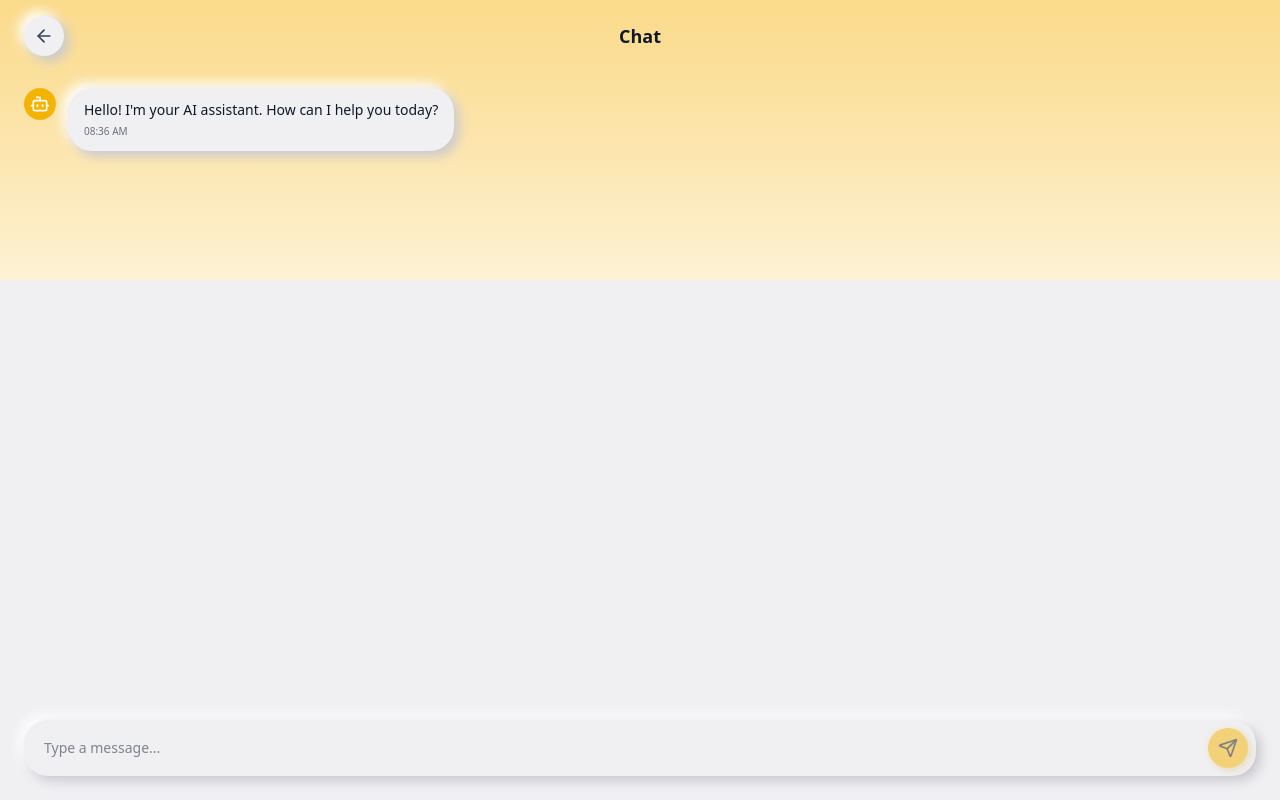
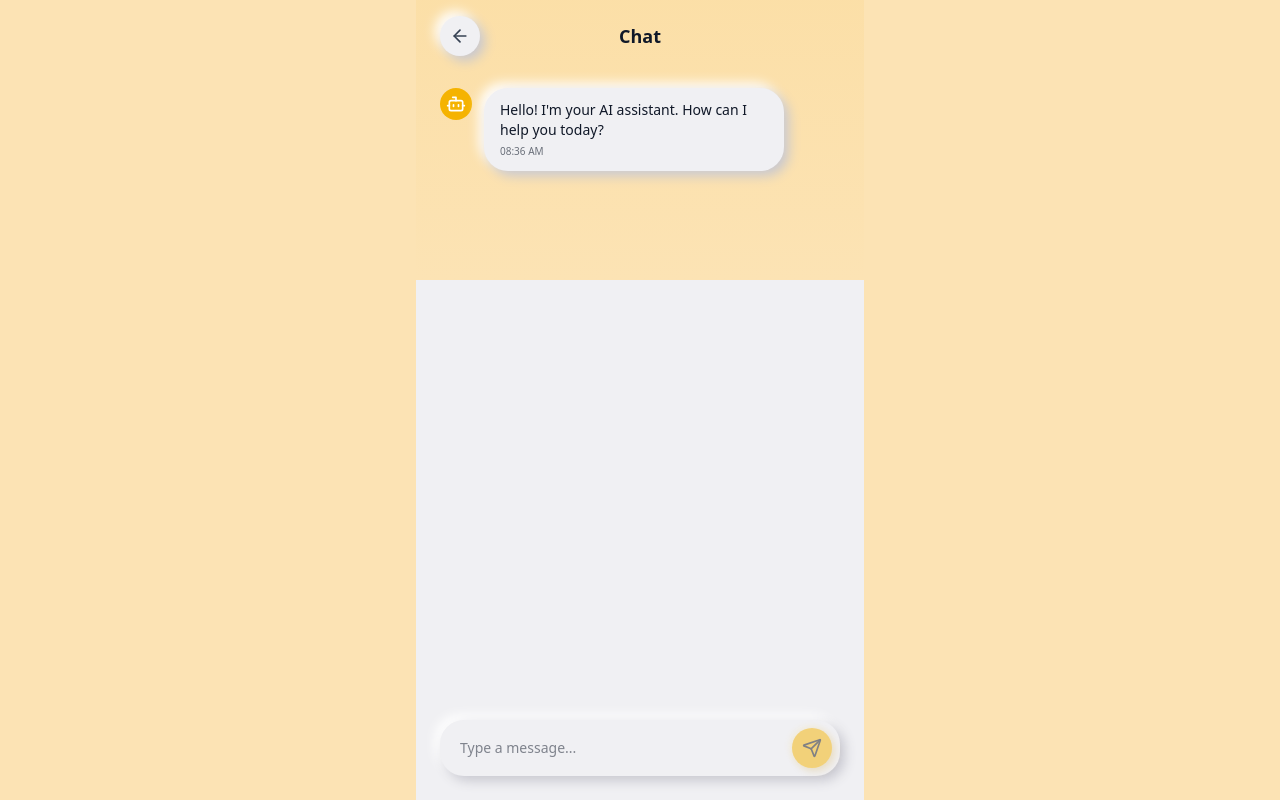
Before and after one commit to joelchoong/ScanTell, a Next.js app in the folder scantell/: page /chat in a window 1280 px wide. Built offline with nearby package versions, Linux system fonts and the light colour scheme; no server answers; sample sign-in values are in the browser's storage.

Commit message:
updated background

```diff
--- a/scantell/src/app/chat/page.tsx
+++ b/scantell/src/app/chat/page.tsx
@@ -13,7 +13,8 @@ export default async function ScanPage() {
   }
 
   return (
-    <div className="text-gray-900 font-sans selection:bg-yellow-100 flex flex-col h-screen" style={{ background: colors.primary.gradientTransparent }}>
+    <div className="text-gray-900 font-sans selection-bg-yellow-100 min-h-screen" style={{ background: colors.primary.solid }}>
+      <div className="max-w-md mx-auto relative h-screen flex flex-col" style={{ background: colors.primary.gradientTransparent }}>
         {/* Header with back button */}
         <div className="flex items-center px-6 py-4 sticky top-0 z-20">
           <Link href="/dashboard" className="w-10 h-10 softui-card flex items-center justify-center">
@@ -28,5 +29,6 @@ export default async function ScanPage() {
           <ScanView />
         </div>
       </div>
+    </div>
   );
 }
--- a/scantell/src/app/globals.css
+++ b/scantell/src/app/globals.css
@@ -11,10 +11,16 @@
   --inset-sm: inset 2px 2px 5px #c8c8d0, inset -2px -2px 5px #ffffff;
 }
 
-html,
+html {
+  background: #FCE3B4;
+  min-height: 100vh;
+}
+
 body {
-  background: linear-gradient(180deg, rgba(245,179,1,0.25) 0%, rgba(245,179,1,0.08) 35%, var(--bg) 35%);
+  background: #FCE3B4;
   min-height: 100vh;
+  margin: 0;
+  padding: 0;
 }
 
 .softui-bg {
--- a/scantell/src/app/profile/page.tsx
+++ b/scantell/src/app/profile/page.tsx
@@ -13,8 +13,8 @@ export default async function ProfilePage() {
   }
 
   return (
-    <div className="text-gray-900 pb-28 font-sans selection:bg-yellow-100" style={{ background: colors.primary.gradientTransparent }}>
-      <div className="max-w-md mx-auto relative h-screen flex flex-col">
+    <div className="text-gray-900 pb-28 font-sans selection-bg-yellow-100 min-h-screen" style={{ background: colors.primary.solid }}>
+      <div className="max-w-md mx-auto relative h-screen flex flex-col" style={{ background: colors.primary.gradientTransparent }}>
         <TopHeader userImage={session.user.image} />
         <div className="px-6 overflow-y-auto flex-1">
           <ProfileView user={session.user} />
--- a/scantell/src/features/dashboard/components/DashboardLayout.tsx
+++ b/scantell/src/features/dashboard/components/DashboardLayout.tsx
@@ -9,8 +9,8 @@ interface DashboardLayoutProps {
 
 export function DashboardLayout({ children, userImage }: DashboardLayoutProps) {
   return (
-    <div className="text-gray-900 pb-28 font-sans selection:bg-yellow-100" style={{ background: colors.primary.gradientTransparent }}>
-      <div className="max-w-md mx-auto relative h-screen flex flex-col">
+    <div className="text-gray-900 pb-28 font-sans selection-bg-yellow-100 min-h-screen" style={{ background: colors.primary.solid }}>
+      <div className="max-w-md mx-auto relative h-screen flex flex-col" style={{ background: colors.primary.gradientTransparent }}>
         <TopHeader userImage={userImage} />
 
         {/* Content */}
```
Lines whose indentation alone changed are shown as unchanged.
